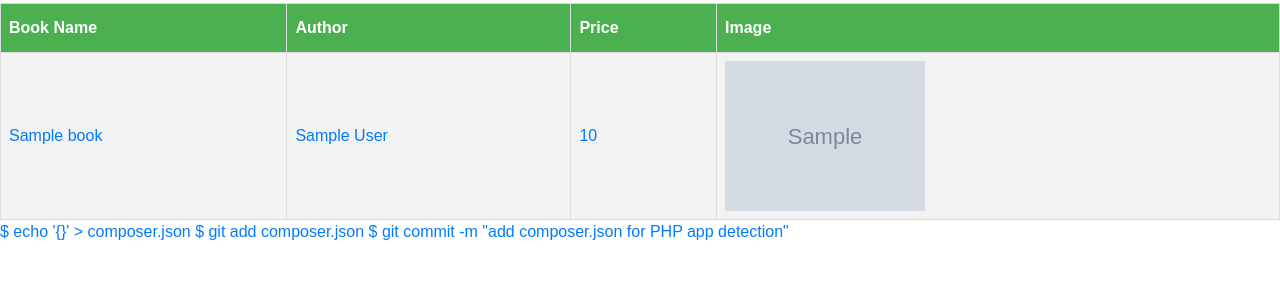
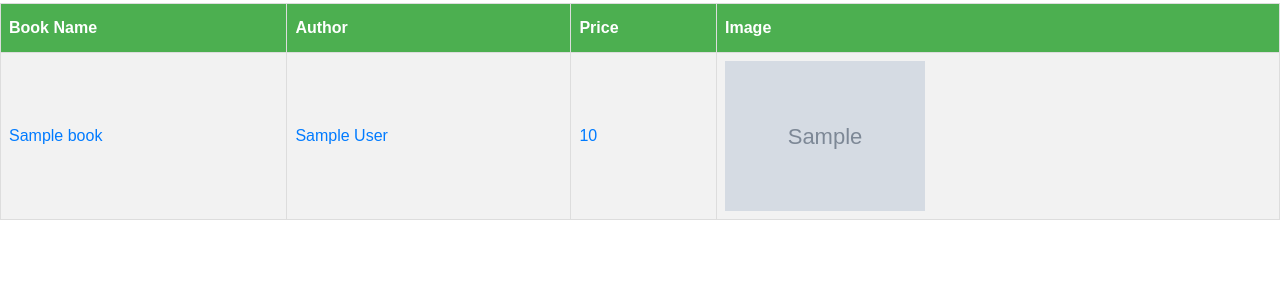
Before and after one commit to vivekgkrish/bookStore, a PHP site: page /bookStore/ in a window 1280 px wide. Shown: the part 45-345 px from the top of the page. Run offline with PHP 8.4, Linux system fonts and the light colour scheme; tables that the repository leaves empty or names only in its code hold one stand-in row (values such as "Sample post"); grey boxes marked "Sample" are stand-in pictures.

Commit message:
Update index.php

```diff
--- a/index.php
+++ b/index.php
@@ -49,7 +49,3 @@
 
 </body>
 </html>
-
-$ echo '{}' > composer.json
-$ git add composer.json
-$ git commit -m "add composer.json for PHP app detection"
```
